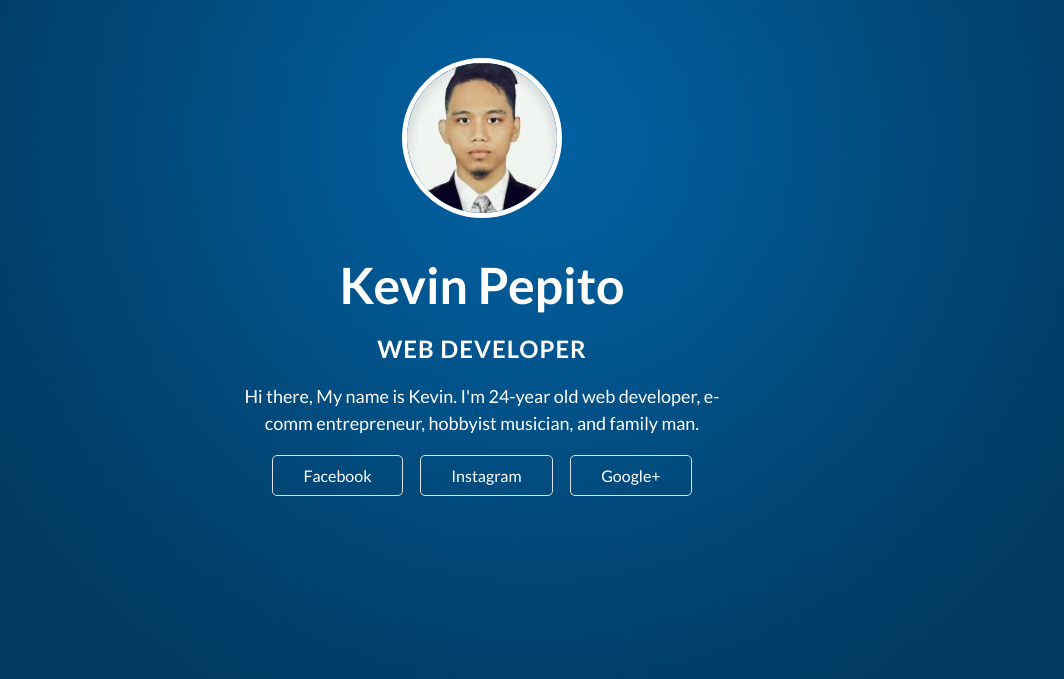
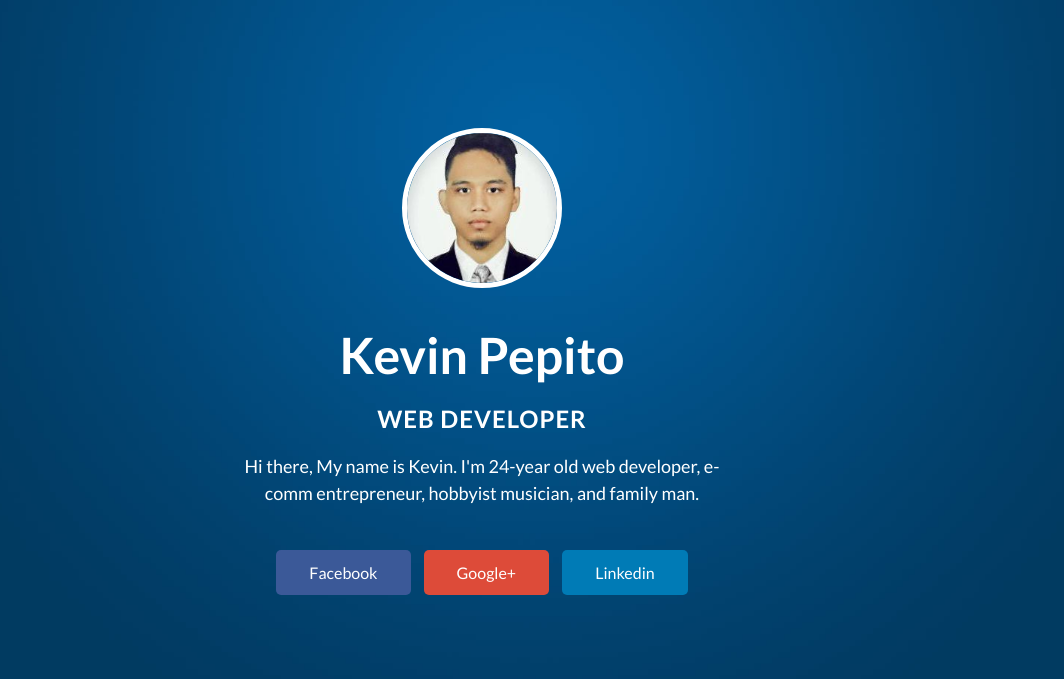
Before and after one commit to kevinrainer/b3nc-pepito-kevin, a PHP site: page / in a window 1280 px wide. Shown: the top 679 px of the page, without its empty margins (158-1222 px from the left). Run offline with PHP 8.4, Linux system fonts and the light colour scheme.

Commit message:
third commit

```diff
--- a/css/styles.css
+++ b/css/styles.css
@@ -13,7 +13,7 @@ body {
 	border-style: solid;
 	border-width: 5px;
 	border-color: #fff;
-	margin-top: 50px;
+	margin-top: 120px;
 }
 
 h1 {
@@ -45,12 +45,30 @@ h2 {
 }
 
 .btn-alt {
-	border: 1px solid  #dfe2e5;
+	border-size: 1px;
+	border-style: solid;
+	border-color: transparent;
 	padding: 10px 30px;
-	margin: 0 7.25px;
+	margin: 0 5px;
 }
 
 a {
 	color: #fff;
 	text-decoration: none;
 }
+
+.social-buttons {
+	padding-top: 25px;
+}
+
+.btn-fb {
+	background-color: #3B5998;
+}
+
+.btn-google {
+	background-color: #dd4b39;
+}
+
+.btn-linkedin {
+	background-color: #007bb6;
+}
--- a/index.html
+++ b/index.html
@@ -11,10 +11,11 @@
 		<h1>Kevin Pepito</h1>
 		<h2>Web Developer</h2>
 		<p class="about">Hi there, My name is Kevin. I'm 24-year old web developer, e-comm entrepreneur, hobbyist musician, and family man.</p>
-
-		<a class="btn btn-alt" href="#">Facebook</a>
-		<a class="btn btn-alt" href="#">Instagram</a>
-		<a class="btn btn-alt" href="#">Google+</a>
+		<div class="social-buttons">
+			<a class="btn btn-alt btn-fb" href="#">Facebook</a>
+			<a class="btn btn-alt btn-google" href="#">Google+</a>
+			<a class="btn btn-alt btn-linkedin" href="#">Linkedin</a>
+		</div>
 	</div>
 
 
```
